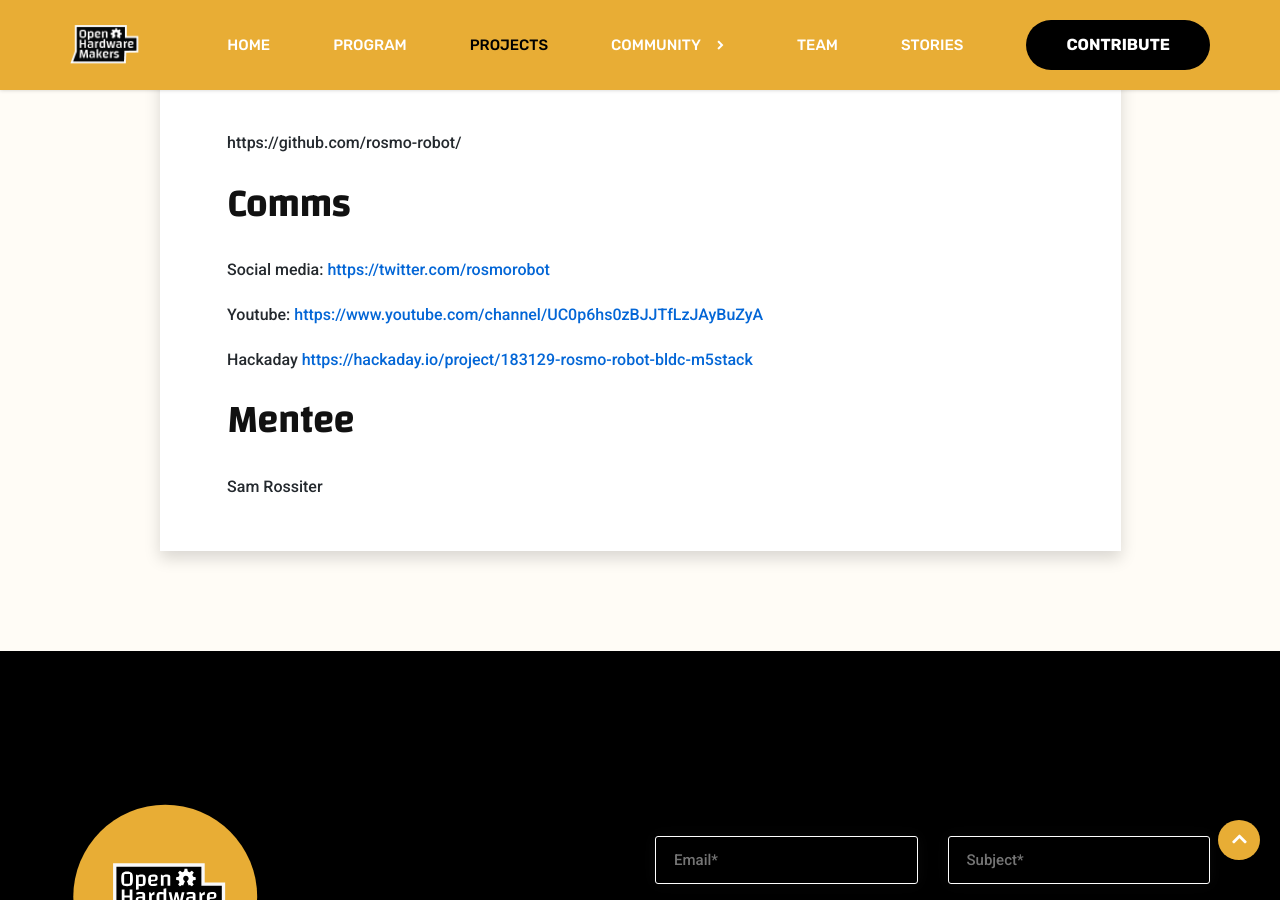
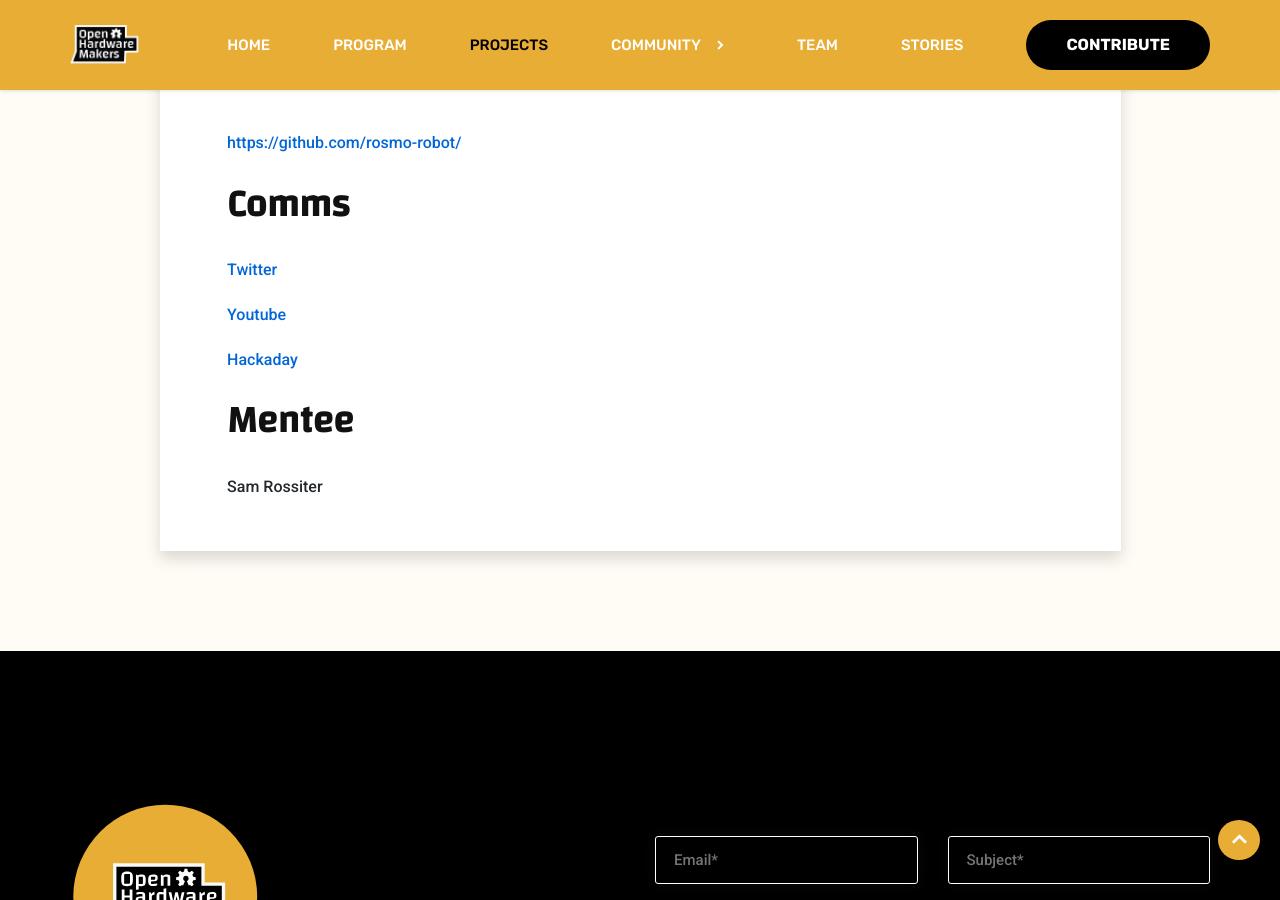
Before and after one commit to ohwmakers/ohwmakers-website, a Jekyll site: the page built from collections/_projects/ROSMO.md, in a window 1280 px wide and 900 px high, scrolled down 770 px. Built offline with Jekyll 4.4.1, drawn with Linux system fonts in a browser that asks for light colours.

Commit message:
Update ROSMO.md

```diff
--- a/collections/_projects/ROSMO.md
+++ b/collections/_projects/ROSMO.md
@@ -25,15 +25,15 @@ component is important to us.
 
 ## Documentation
 
-https://github.com/rosmo-robot/
+[https://github.com/rosmo-robot/](https://github.com/rosmo-robot/)
 
 ## Comms
 
-Social media: [https://twitter.com/rosmorobot](https://twitter.com/rosmorobot)
+[Twitter](https://twitter.com/rosmorobot)
 
-Youtube: [https://www.youtube.com/channel/UC0p6hs0zBJJTfLzJAyBuZyA](https://www.youtube.com/channel/UC0p6hs0zBJJTfLzJAyBuZyA)
+[Youtube](https://www.youtube.com/channel/UC0p6hs0zBJJTfLzJAyBuZyA)
 
-Hackaday [https://hackaday.io/project/183129-rosmo-robot-bldc-m5stack](https://hackaday.io/project/183129-rosmo-robot-bldc-m5stack)
+[Hackaday](https://hackaday.io/project/183129-rosmo-robot-bldc-m5stack)
 
 ## Mentee
 Sam Rossiter
```
